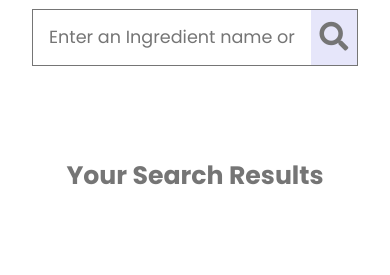
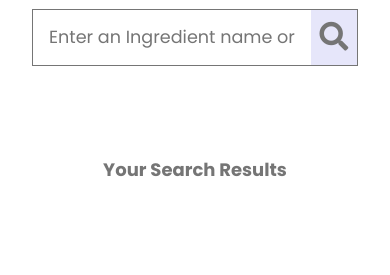
Before and after one commit to KajalBhammar/The-Tarife, a Flask app: page / in a window 390 px wide. Shown: the part 213-488 px from the top of the page. Run offline with Flask 3, Linux system fonts and the light colour scheme; parts of the project's set-up code (start-up, migrations or seed data) failed here and were passed over.

Commit message:
Update style.css

```diff
--- a/static/style.css
+++ b/static/style.css
@@ -105,6 +105,17 @@ body {
   .meal-search-box {
     width: 100%; /* 1 card per row */
 
+  }
+  .result-title {
+
+    font-size: 20px;
+  }
+}
+
+@media only screen and (max-width: 467px) {
+  .result-title {
+
+    font-size: 18px;
   }
 }
 .logo {
```
